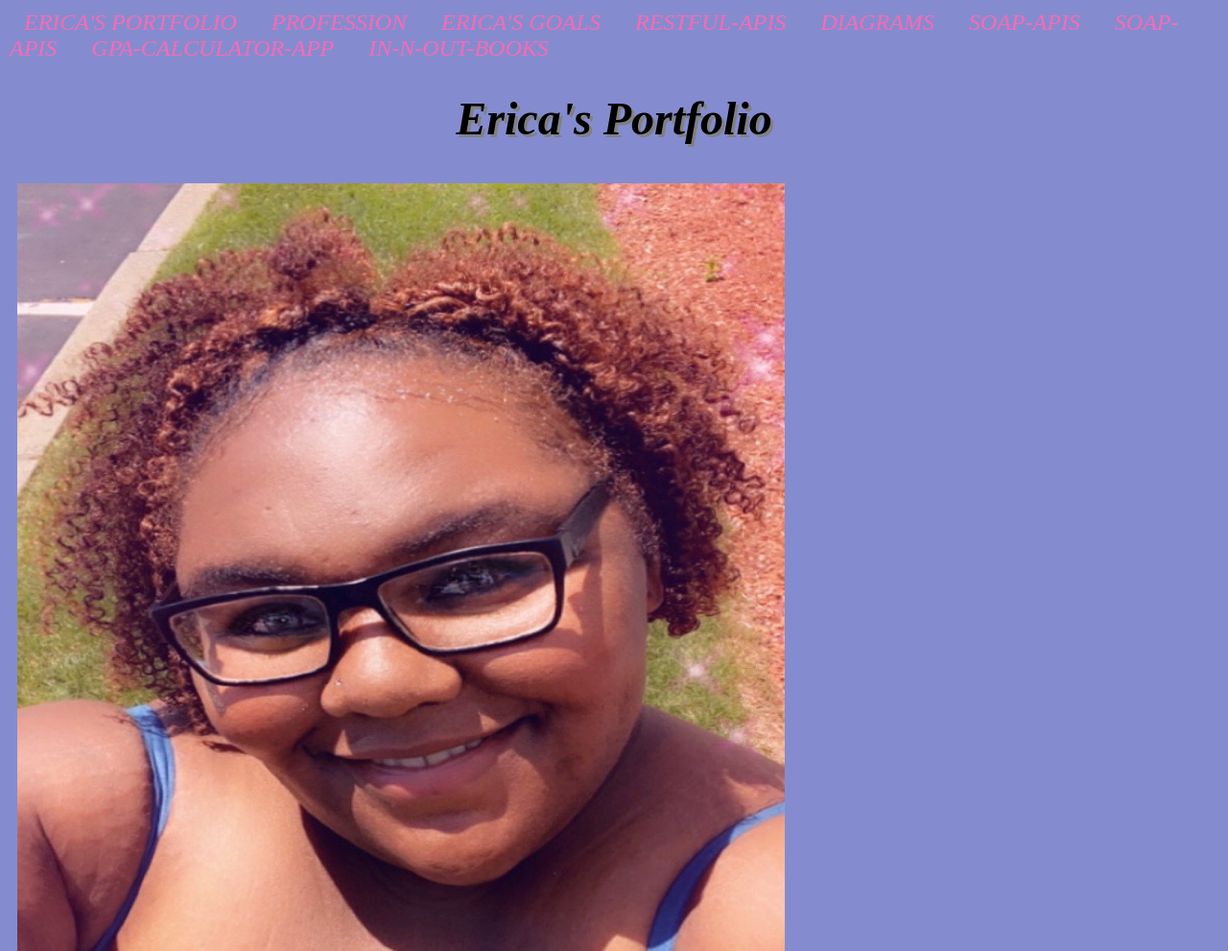
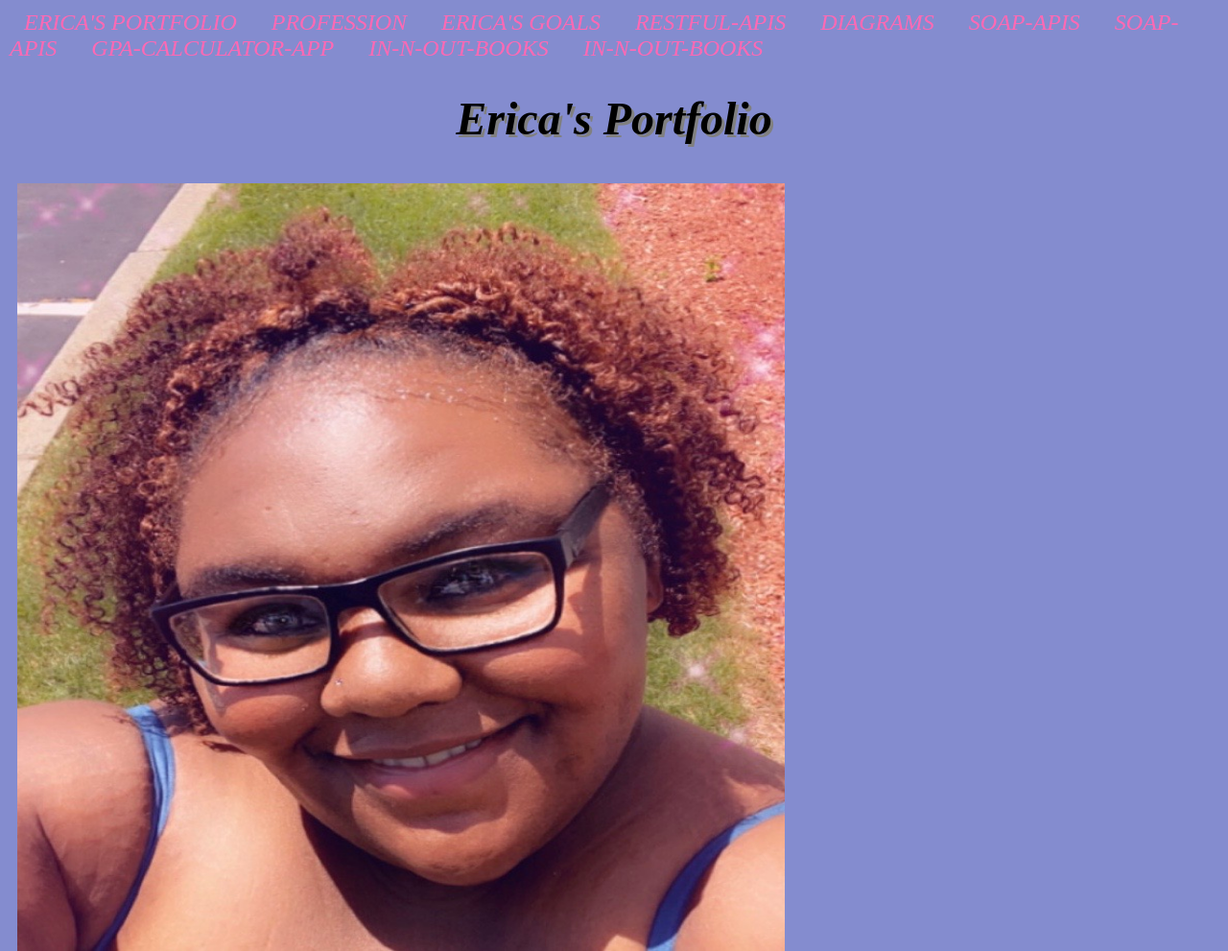
Before and after one commit to Erica95-dev/Erica95-dev.github.io, a plain HTML site: page index.html in a window 1280 px wide. Shown: the top 991 px of the page at 96% size. Drawn offline with Linux system fonts and the light colour scheme.

Commit message:
Update index.html

```diff
--- a/index.html
+++ b/index.html
@@ -25,6 +25,8 @@
     <li><a href="perry-hypermedia-design">soap-apis</a></li>
     <li><a href="https://erica95-dev.github.io/gpa-calculator-app/">gpa-calculator-app</a></li>
     <li><a href="https://erica95-dev.github.io/in-N-out-books/book-list">in-N-out-books</a></li>
+    <li><a href="https://erica95-dev.github.io/in-N-out-books/book-list">in-N-out-books</a></li>
+
 
 
      </ul>
```
